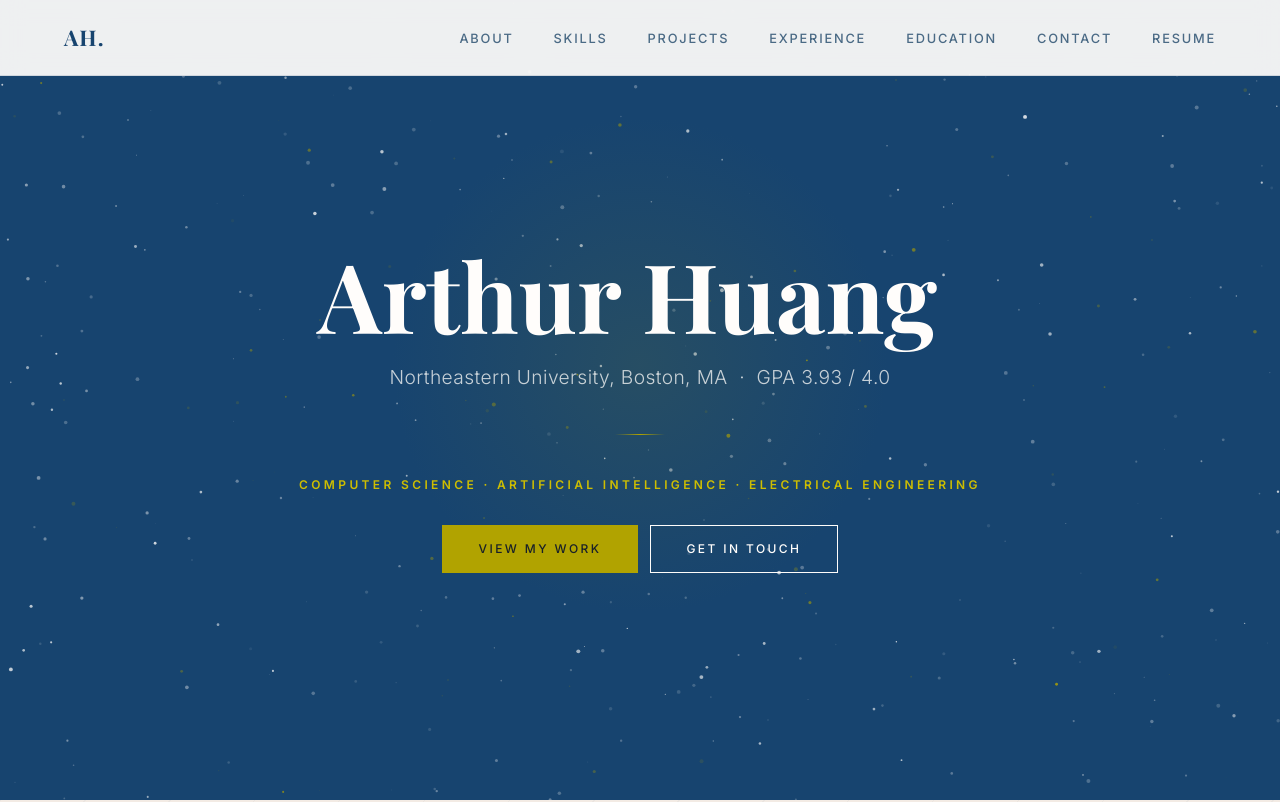
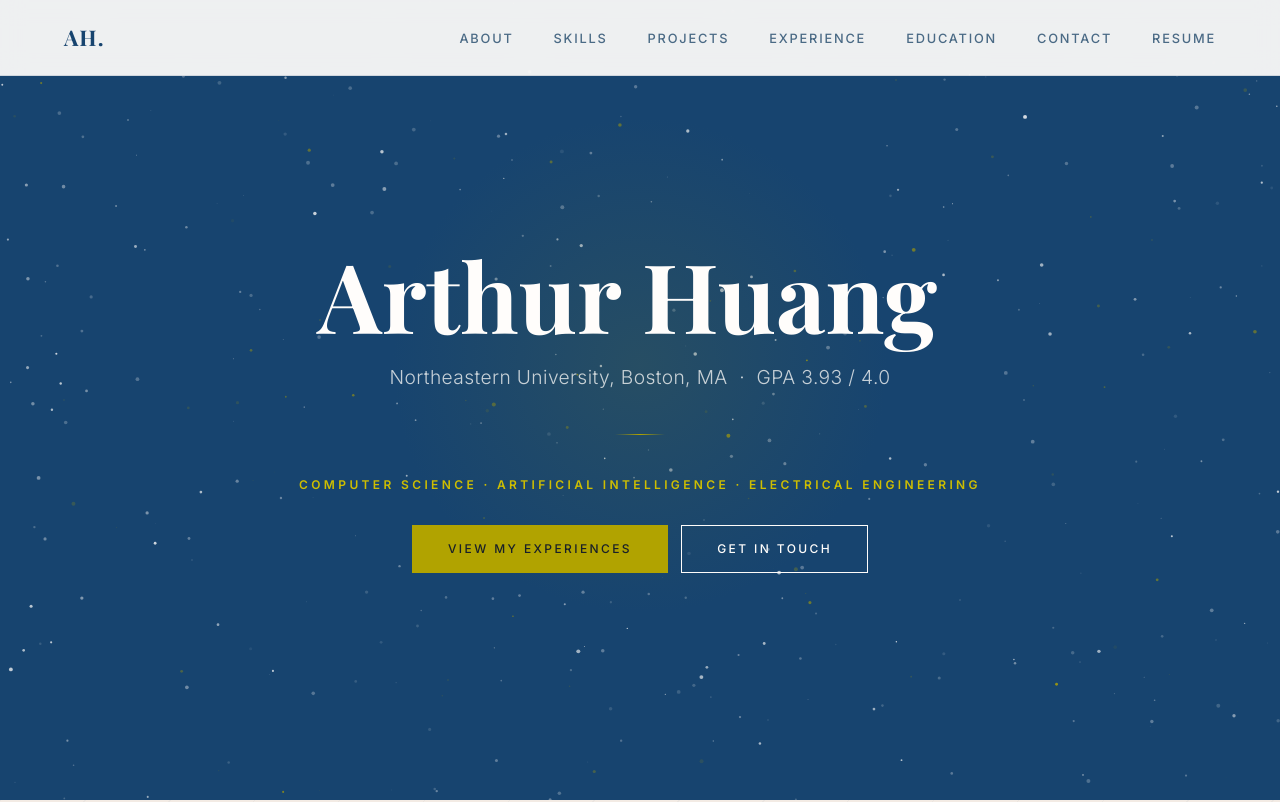
Before and after one commit to Arthur-T-Huang/personal-website, a React (Vite) app: page / in a window 1280 px wide. Shown: the top 802 px of the page. Built offline with nearby package versions, Linux system fonts and the light colour scheme; no server answers.

Commit message:
changed ordering of projects and experiences

```diff
--- a/src/pages/Home.jsx
+++ b/src/pages/Home.jsx
@@ -17,8 +17,8 @@ export default function Home() {
       <Hero />
       <About />
       <Skills />
+      <Experience />
       <Projects />
-      <Experience />
       <Education />
       <Contact />
     </>
--- a/src/sections/Hero.jsx
+++ b/src/sections/Hero.jsx
@@ -66,7 +66,7 @@ export default function Hero() {
         <div className="hero-divider" />
         <p className="hero-eyebrow">Computer Science · Artificial Intelligence · Electrical Engineering</p>
         <div className="hero-btns">
-          <a href="#projects" className="btn btn-fill"><span>View My Work</span></a>
+          <a href="#experience" className="btn btn-fill"><span>View My Experiences</span></a>
           <a href="#contact" className="btn"><span>Get In Touch</span></a>
         </div>
       </div>
```
